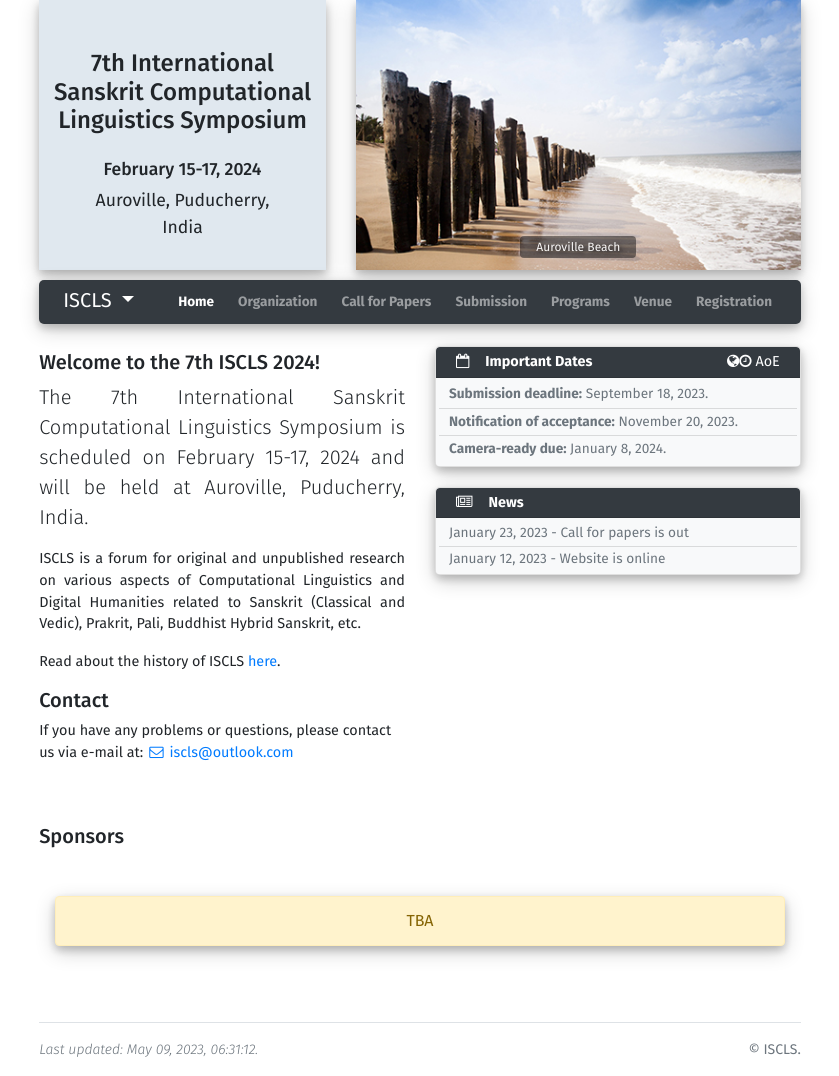
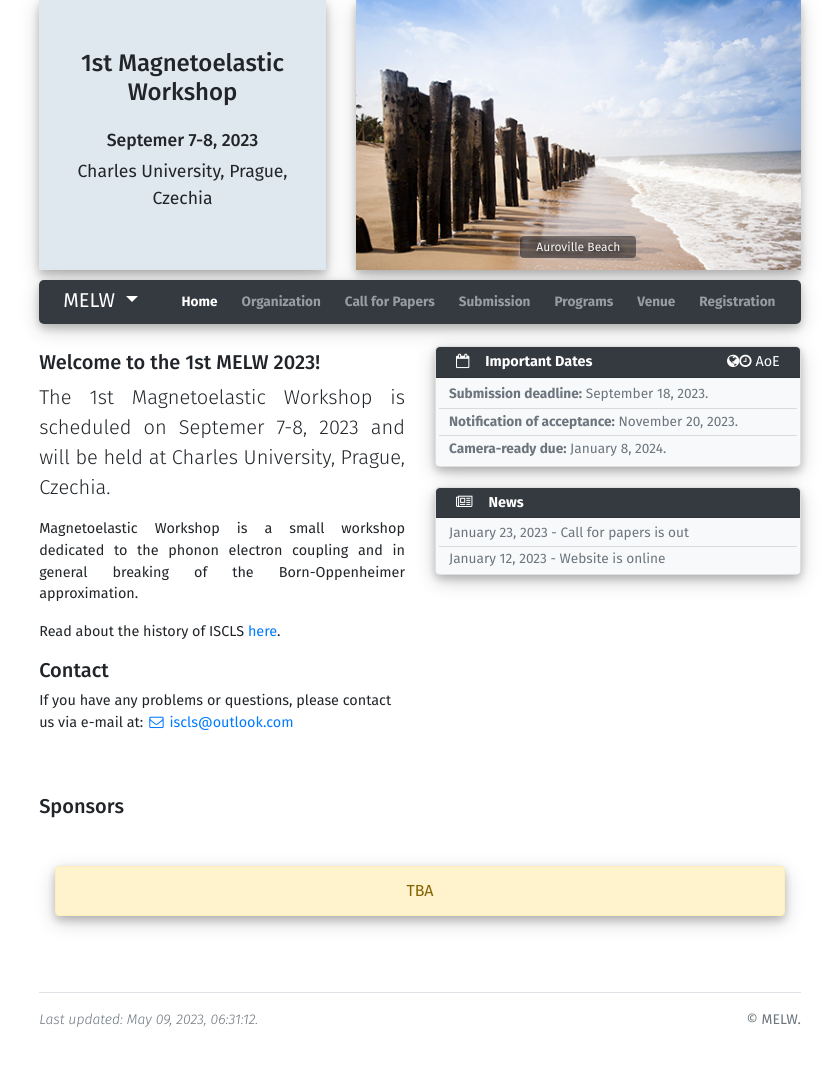
Before and after one commit to me2d09/melworkshop, a Jekyll site: the page built from index.md, in a window 1280 px wide. Shown: the whole page, without its empty margins (220-1059 px from the left). Built offline with Jekyll 4.4.1, drawn with Linux system fonts in a browser that asks for light colours; after the commit the page ends 1046 px from its top, so only the background shows below that.

Commit message:
Conference data

```diff
--- a/_data/conference.yml
+++ b/_data/conference.yml
@@ -1,21 +1,20 @@
-full_name: International Sanskrit Computational Linguistics Symposium
-short_name: ISCLS
+full_name: Magnetoelastic Workshop
+short_name: MELW
 description: > # this means to ignore newlines until "baseurl:"
-  ISCLS is a forum for original and unpublished research on various
-  aspects of Computational Linguistics and Digital Humanities related to
-  Sanskrit (Classical and Vedic), Prakrit, Pali, Buddhist Hybrid Sanskrit, etc.
+  Magnetoelastic Workshop is a small workshop dedicated to the phonon electron coupling
+  and in general breaking of the Born-Oppenheimer approximation.
 
 email: iscls@outlook.com
 
-iteration: 7th
-full_title: 7th International Sanskrit Computational Linguistics Symposium
-short_title: 7th ISCLS 2024
+iteration: 1st
+full_title: 1st Magnetoelastic Workshop
+short_title: 1st MELW 2023
 
-year: 2024
-date: February 15-17, 2024
+year: 2023
+date: Septemer 7-8, 2023
 
-location: Auroville, Puducherry
-country: India
+location: Charles University, Prague
+country: Czechia
 
 logo_path: "" # ./assets/images/logo.jpg
 slideshow:
```
